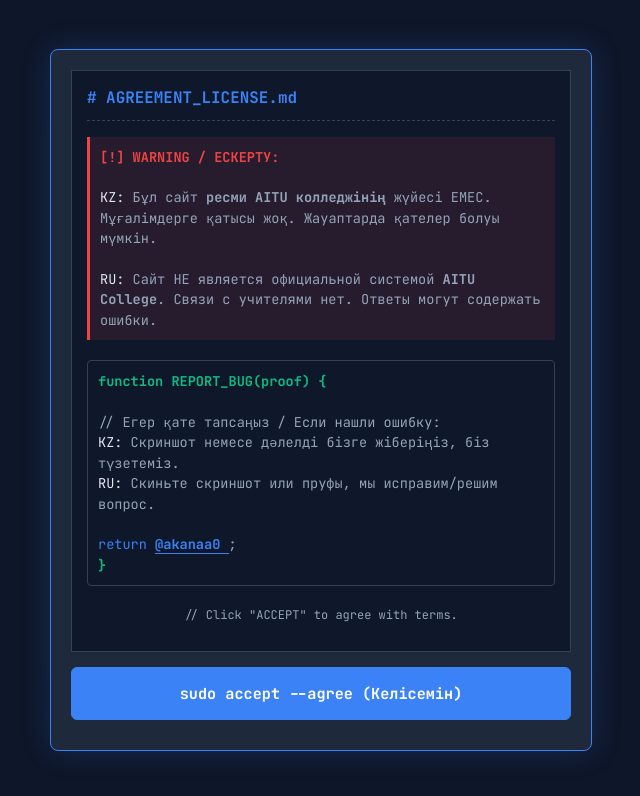
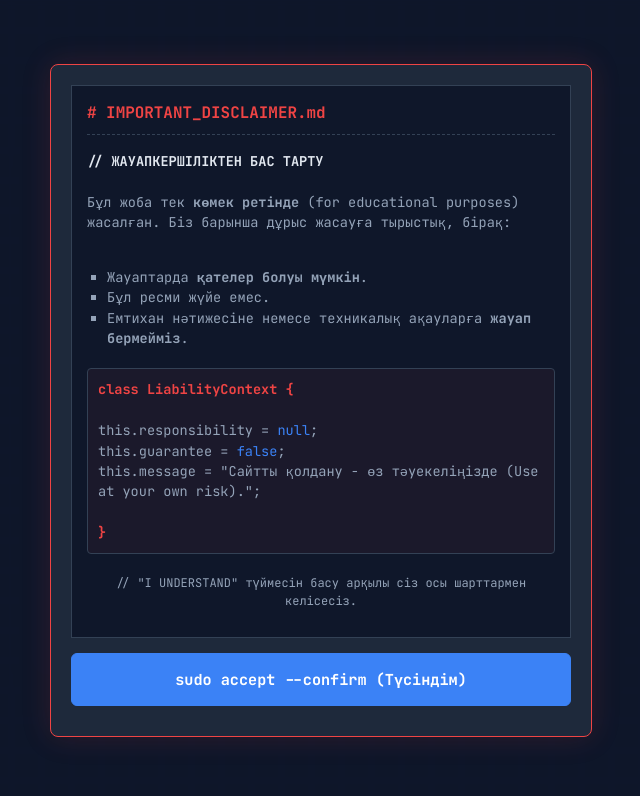
Before and after one commit to mukhtarqqa/x-test-demo, a plain HTML site: page index.html in a window 1280 px wide. Shown: the whole page, without its empty margins (319-959 px from the left). Drawn offline with Linux system fonts and the light colour scheme.

Commit message:
Update index.html

```diff
--- a/index.html
+++ b/index.html
@@ -19,6 +19,7 @@
             --text-dim: #94a3b8;
             --success: #10b981;
             --error: #ef4444;
+            --warning: #f59e0b;
             --border: #334155;
         }
 
@@ -44,7 +45,7 @@
             left: 0;
             width: 100%;
             height: 100%;
-            background: rgba(15, 23, 42, 0.95);
+            background: rgba(15, 23, 42, 0.98);
             z-index: 9999;
             display: flex;
             justify-content: center;
@@ -55,7 +56,7 @@
 
         .privacy-box {
             background: var(--card-bg);
-            border: 1px solid var(--accent);
+            border: 1px solid var(--error); /* Red border for warning feeling */
             width: 85%;
             max-width: 500px;
             max-height: 90vh;
@@ -63,7 +64,7 @@
             padding: 20px;
             display: flex;
             flex-direction: column;
-            box-shadow: 0 0 30px rgba(59, 130, 246, 0.2);
+            box-shadow: 0 0 30px rgba(239, 68, 68, 0.15);
         }
 
         .privacy-content {
@@ -110,6 +111,19 @@
 
         p { text-align: center; color: var(--text-dim); font-size: 0.9rem; }
 
+        /* WARNING BANNER ON MAIN PAGE */
+        .main-warning {
+            background: rgba(239, 68, 68, 0.1);
+            border: 1px dashed var(--error);
+            color: var(--error);
+            padding: 10px;
+            border-radius: 6px;
+            margin-bottom: 20px;
+            font-size: 0.8rem;
+            text-align: center;
+            font-weight: bold;
+        }
+
         /* --- BUTTONS --- */
         .btn {
             background: transparent;
@@ -152,19 +166,6 @@
             padding-left: 15px;
         }
         .btn-primary:hover::before { content: ""; }
-
-        /* TELEGRAM BUTTON STYLE */
-        .btn-tg {
-            border-color: #3b82f6;
-            color: #3b82f6;
-            text-align: center;
-            font-weight: bold;
-            margin-top: 10px;
-        }
-        .btn-tg:hover {
-            background: rgba(59, 130, 246, 0.2);
-            padding-left: 15px; /* Centered text shouldn't move too much, but effect stays */
-        }
 
         .option-btn {
             background: #0f172a;
@@ -265,48 +266,56 @@
     <div id="privacy-overlay">
         <div class="privacy-box">
             <div class="privacy-content">
-                <h3 style="color: var(--accent); margin-top: 0; border-bottom: 1px dashed var(--border); padding-bottom: 10px;">
-                    # AGREEMENT_LICENSE.md
+                <h3 style="color: var(--error); margin-top: 0; border-bottom: 1px dashed var(--border); padding-bottom: 10px;">
+                    # IMPORTANT_DISCLAIMER.md
                 </h3>
 
-                <div style="margin-bottom: 20px; padding: 10px; background: rgba(239, 68, 68, 0.1); border-left: 3px solid var(--error);">
-                    <strong style="color: var(--error);">[!] WARNING / ЕСКЕРТУ:</strong>
+                <div style="margin-bottom: 20px;">
+                    <strong style="color: var(--text-main);">// ЖАУАПКЕРШІЛІКТЕН БАС ТАРТУ</strong>
                     <br><br>
-                    <span style="color: var(--text-main);">KZ:</span>
-                    Бұл сайт <strong>ресми AITU колледжінің</strong> жүйесі ЕМЕС. Мұғалімдерге қатысы жоқ. Жауаптарда қателер болуы мүмкін.
+                    Бұл жоба тек <strong>көмек ретінде</strong> (for educational purposes) жасалған. Біз барынша дұрыс жасауға тырыстық, бірақ:
                     <br><br>
-                    <span style="color: var(--text-main);">RU:</span>
-                    Сайт НЕ является официальной системой <strong>AITU College</strong>. Связи с учителями нет. Ответы могут содержать ошибки.
+                    <ul style="padding-left: 20px; list-style-type: square; color: var(--text-dim);">
+                        <li>Жауаптарда <strong>қателер болуы мүмкін</strong>.</li>
+                        <li>Бұл ресми жүйе емес.</li>
+                        <li>Емтихан нәтижесіне немесе техникалық ақауларға <strong>жауап бермейміз</strong>.</li>
+                    </ul>
                 </div>
-                <div style="margin-bottom: 15px; border: 1px solid var(--border); padding: 10px; border-radius: 4px;">
-                    <strong style="color: var(--success);">function REPORT_BUG(proof) {</strong>
+
+                <div style="margin-bottom: 15px; padding: 10px; background: rgba(239, 68, 68, 0.05); border: 1px solid var(--border); border-radius: 4px;">
+                    <strong style="color: var(--error);">class LiabilityContext {</strong>
                     <br><br>
-                    <span style="color: var(--text-dim);">// Егер қате тапсаңыз / Если нашли ошибку:</span><br>
-                    <span style="color: var(--text-main);">KZ:</span> Скриншот немесе дәлелді бізге жіберіңіз, біз түзетеміз.<br>
-                    <span style="color: var(--text-main);">RU:</span> Скиньте скриншот или пруфы, мы исправим/решим вопрос.
+                    <span style="color: var(--text-dim);">
+                        this.responsibility = <span style="color: var(--accent);">null</span>;<br>
+                        this.guarantee = <span style="color: var(--accent);">false</span>;<br>
+                        this.message = "Сайтты қолдану - өз тәуекеліңізде (Use at your own risk).";
+                    </span>
                     <br><br>
-                    <span style="color: var(--accent);">return</span>
-                    <a href="https://t.me/akanaa0" target="_blank" style="color: #3b82f6; text-decoration: none; border-bottom: 1px solid #3b82f6; font-weight: bold;">
-                        @akanaa0
-                    </a>;
-                    <br>
-                    <strong style="color: var(--success);">}</strong>
+                    <strong style="color: var(--error);">}</strong>
                 </div>
 
                 <p style="color: var(--text-dim); font-size: 0.75rem; margin-top: 20px;">
-                    // Click "ACCEPT" to agree with terms.<br>
+                    // "I UNDERSTAND" түймесін басу арқылы сіз осы шарттармен келісесіз.<br>
                 </p>
             </div>
 
             <button class="btn btn-primary" onclick="acceptPrivacy()">
-                sudo accept --agree (Келісемін)
+                sudo accept --confirm (Түсіндім)
             </button>
         </div>
     </div>
+
     <div class="container">
 
         <div id="screen-menu" class="screen active">
             <h1>&lt;DevQuiz /&gt;</h1>
+
+            <div class="main-warning">
+                ⚠️ НАЗАР АУДАРЫҢЫЗ / WARNING:<br>
+                Жауаптар 100% дұрыс емес болуы мүмкін.<br>
+                Answers might be incorrect.
+            </div>
+
             <p>Select your stack:</p>
 
             <div style="margin-top: 20px;">
@@ -316,13 +325,7 @@
                 <button class="btn" style="animation: fadeInUp 0.3s ease backwards 0.4s" onclick="selectSubject('db_ru')">Database_Ru</button>
             </div>
 
-            <div style="margin-top: 20px; border-top: 1px dashed var(--border); padding-top: 15px; animation: fadeInUp 0.3s ease backwards 0.5s;">
-                <button class="btn btn-tg" onclick="window.open('https://t.me/akanaa0', '_blank')">
-                    > Contact Support (Debug)
-                </button>
             </div>
-
-        </div>
 
         <div id="screen-variants" class="screen">
             <h2 id="lbl-subject" style="font-size: 1.2rem;">...</h2>
```
